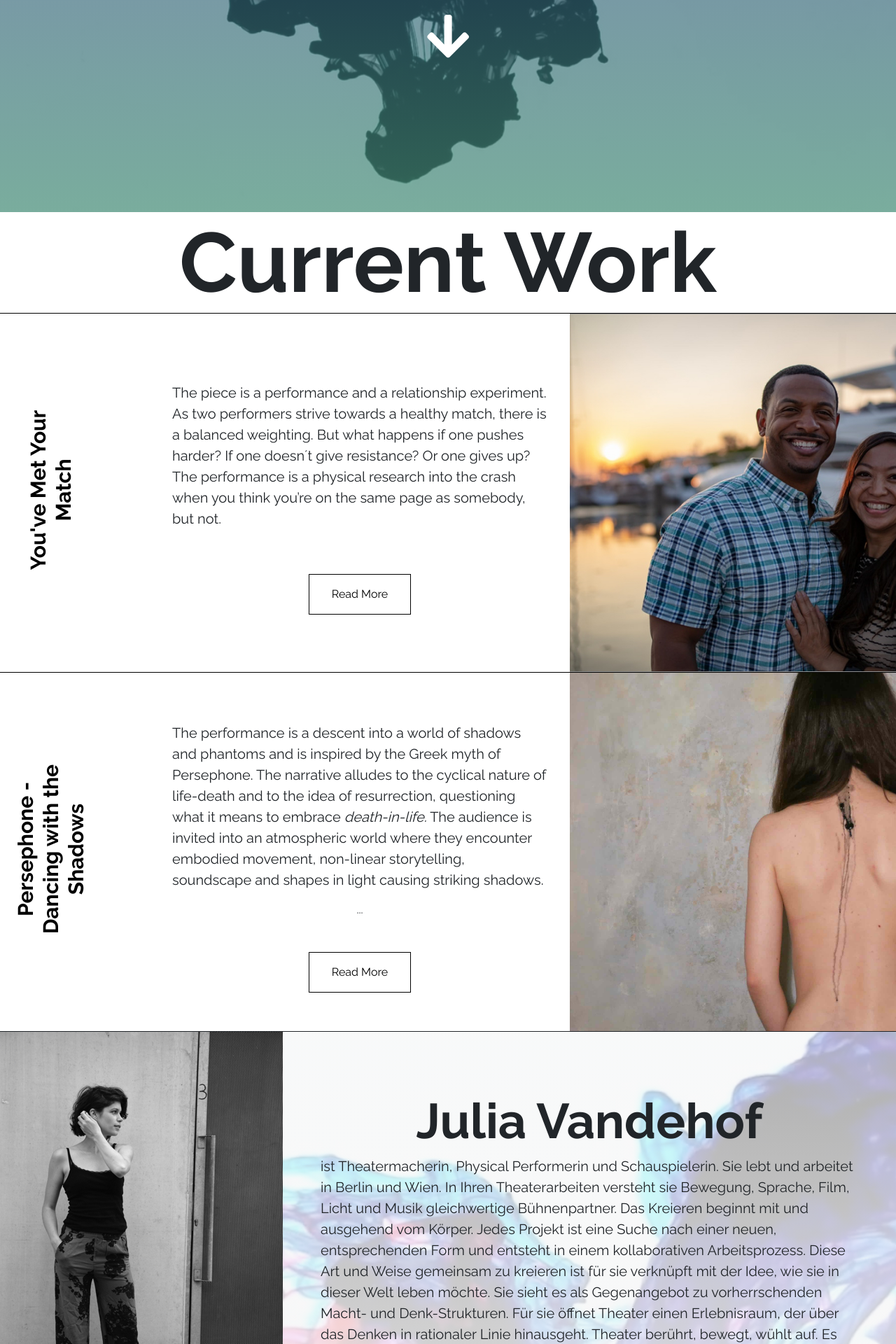
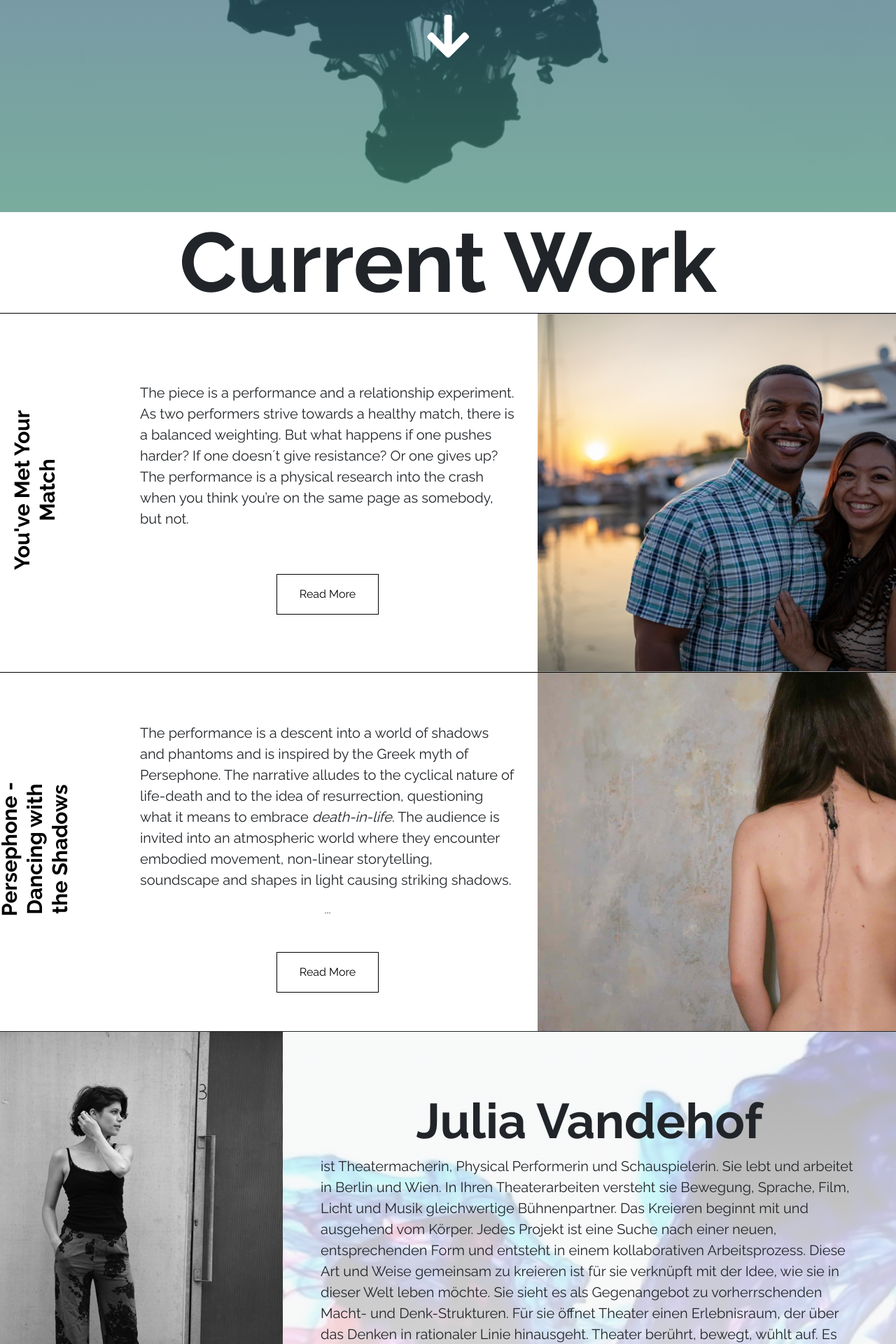
Before and after one commit to matteocarpi/julia, a Jekyll site: the page built from index.md, in a window 1280 px wide. Shown: the part 597-2517 px from the top of the page at 70% size. Built offline with Jekyll 4.4.1, drawn with Linux system fonts in a browser that asks for light colours.

Commit message:
small adjustments for responsiveness

```diff
--- a/_sass/mobile.scss
+++ b/_sass/mobile.scss
@@ -1,5 +1,9 @@
 // Tablet
-
+@media screed and (min-width: 769px){
+  .current-item {
+    padding-left: 2rem;
+  }
+}
 @media screen and (max-width: 768px){
   .current-item {
     flex-direction: column;
--- a/_sass/projects.scss
+++ b/_sass/projects.scss
@@ -3,3 +3,6 @@
   border-left: solid 1px;
   padding: 0 1rem;
 }
+.current-image {
+    flex-shrink: 0;
+}
```
